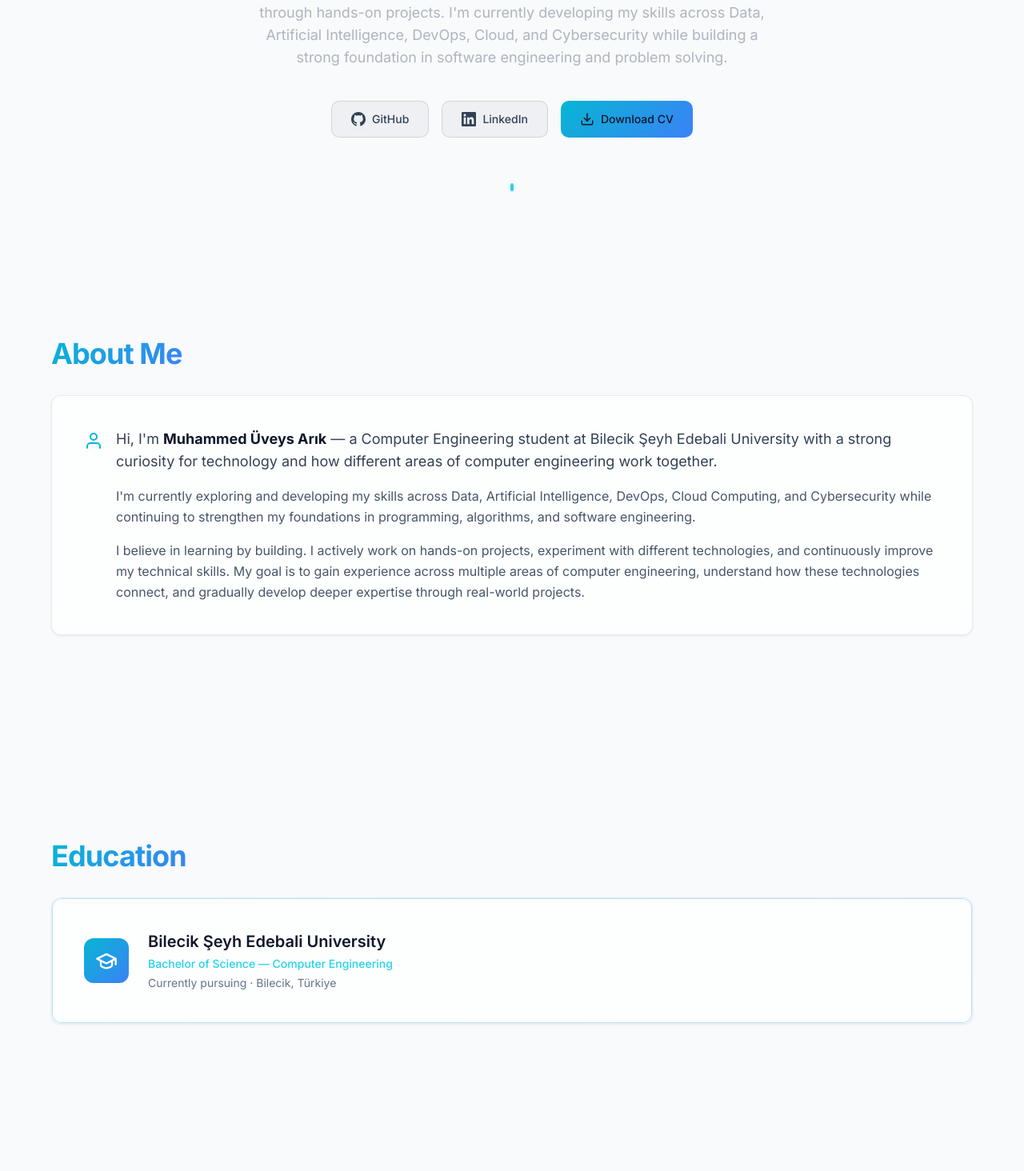
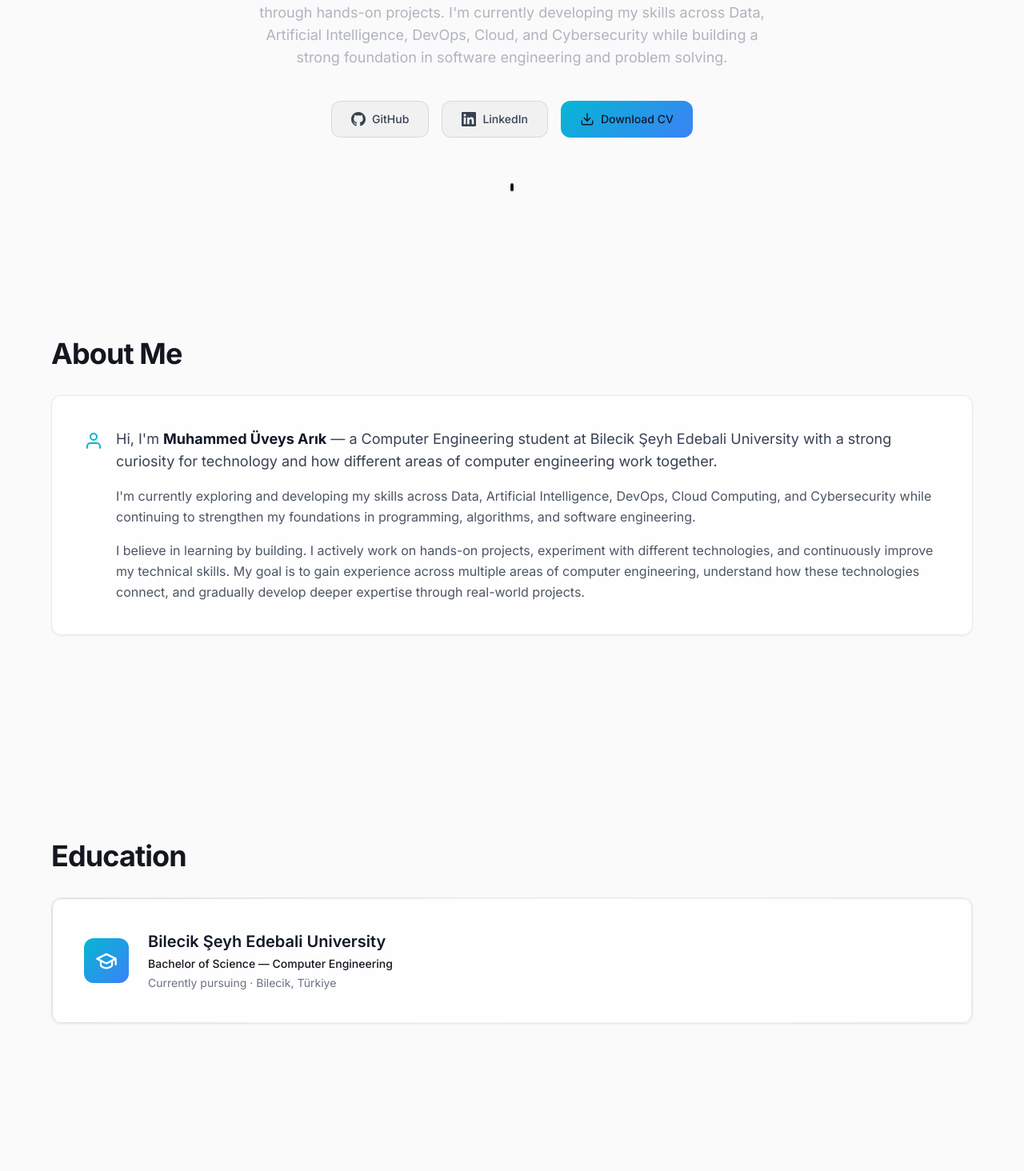
Before and after one commit to muhammeduveysarik/muhammed-uveys-arik-portfolio, a Next.js app: page / in a window 1280 px wide. Shown: the part 506-1970 px from the top of the page at 80% size. Built offline with nearby package versions, Linux system fonts and the light colour scheme; no server answers.

Commit message:
Update globals.css

```diff
--- a/app/globals.css
+++ b/app/globals.css
@@ -5,77 +5,77 @@
 @layer base {
   :root {
     /* LIGHT THEME */
-    --background: 210 40% 98%;
-    --foreground: 222 47% 11%;
+    --background: 0 0% 98%;
+    --foreground: 222 20% 10%;
 
     --card: 0 0% 100%;
-    --card-foreground: 222 47% 11%;
+    --card-foreground: 222 20% 10%;
 
     --popover: 0 0% 100%;
-    --popover-foreground: 222 47% 11%;
+    --popover-foreground: 222 20% 10%;
 
-    --primary: 191 91% 43%;
+    --primary: 222 20% 12%;
     --primary-foreground: 0 0% 100%;
 
-    --secondary: 210 40% 96%;
-    --secondary-foreground: 222 47% 15%;
+    --secondary: 220 14% 96%;
+    --secondary-foreground: 222 20% 15%;
 
-    --muted: 210 40% 96%;
-    --muted-foreground: 215 16% 47%;
+    --muted: 220 14% 96%;
+    --muted-foreground: 220 9% 46%;
 
-    --accent: 217 91% 60%;
-    --accent-foreground: 0 0% 100%;
+    --accent: 220 14% 92%;
+    --accent-foreground: 222 20% 12%;
 
-    --destructive: 0 84% 60%;
-    --destructive-foreground: 0 0% 98%;
+    --destructive: 0 72% 51%;
+    --destructive-foreground: 0 0% 100%;
 
-    --border: 214 32% 88%;
-    --input: 214 32% 88%;
-    --ring: 191 91% 43%;
+    --border: 220 13% 89%;
+    --input: 220 13% 89%;
+    --ring: 222 20% 20%;
 
-    --radius: 0.625rem;
-    --radius-sm: calc(0.625rem - 4px);
-    --radius-lg: calc(0.625rem + 4px);
+    --radius: 0.75rem;
+    --radius-sm: calc(0.75rem - 4px);
+    --radius-lg: calc(0.75rem + 4px);
     --radius-full: 9999px;
 
-    --shadow-sm: 0 1px 3px rgb(15 23 42 / 0.08);
-    --shadow-md: 0 8px 24px rgb(15 23 42 / 0.1);
-    --shadow-lg: 0 20px 45px rgb(15 23 42 / 0.14);
+    --shadow-sm: 0 1px 3px rgb(15 23 42 / 0.05);
+    --shadow-md: 0 10px 30px rgb(15 23 42 / 0.08);
+    --shadow-lg: 0 25px 60px rgb(15 23 42 / 0.12);
   }
 
   .dark {
     /* DARK THEME */
-    --background: 230 25% 4%;
-    --foreground: 210 40% 96%;
+    --background: 225 10% 5%;
+    --foreground: 0 0% 96%;
 
-    --card: 230 20% 8%;
-    --card-foreground: 210 40% 96%;
+    --card: 225 8% 8%;
+    --card-foreground: 0 0% 96%;
 
-    --popover: 230 20% 8%;
-    --popover-foreground: 210 40% 96%;
+    --popover: 225 8% 8%;
+    --popover-foreground: 0 0% 96%;
 
-    --primary: 191 91% 43%;
-    --primary-foreground: 230 25% 4%;
+    --primary: 0 0% 96%;
+    --primary-foreground: 225 10% 5%;
 
-    --secondary: 230 15% 14%;
-    --secondary-foreground: 210 40% 90%;
+    --secondary: 225 7% 13%;
+    --secondary-foreground: 0 0% 92%;
 
-    --muted: 230 15% 14%;
-    --muted-foreground: 215 20% 55%;
+    --muted: 225 7% 13%;
+    --muted-foreground: 220 7% 62%;
 
-    --accent: 217 91% 60%;
-    --accent-foreground: 210 40% 96%;
+    --accent: 225 7% 17%;
+    --accent-foreground: 0 0% 96%;
 
-    --destructive: 0 84% 60%;
+    --destructive: 0 62% 45%;
     --destructive-foreground: 0 0% 98%;
 
-    --border: 230 15% 18%;
-    --input: 230 15% 18%;
-    --ring: 191 91% 43%;
+    --border: 225 7% 18%;
+    --input: 225 7% 18%;
+    --ring: 0 0% 80%;
 
-    --shadow-sm: 0 1px 3px rgb(0 0 0 / 0.3);
-    --shadow-md: 0 8px 24px rgb(0 0 0 / 0.35);
-    --shadow-lg: 0 20px 45px rgb(0 0 0 / 0.45);
+    --shadow-sm: 0 1px 3px rgb(0 0 0 / 0.35);
+    --shadow-md: 0 10px 30px rgb(0 0 0 / 0.4);
+    --shadow-lg: 0 25px 60px rgb(0 0 0 / 0.5);
   }
 
   html {
@@ -89,6 +89,7 @@
   body {
     background-color: hsl(var(--background));
     color: hsl(var(--foreground));
+
     transition:
       background-color 0.35s ease,
       color 0.35s ease;
@@ -99,8 +100,8 @@
   }
 
   ::selection {
-    background-color: hsl(var(--primary) / 0.2);
-    color: hsl(var(--primary));
+    background-color: hsl(var(--foreground) / 0.12);
+    color: hsl(var(--foreground));
   }
 
   ::-webkit-scrollbar {
@@ -132,33 +133,46 @@
     scrollbar-width: none;
   }
 
-  /* HERO BACKGROUND */
+  /* HERO - CLEAN NEUTRAL BACKGROUND */
   .hero-gradient {
     background:
       radial-gradient(
-        ellipse 60% 50% at 50% -10%,
-        hsl(191 91% 43% / 0.15),
+        ellipse 55% 40% at 50% -10%,
+        rgb(100 116 139 / 0.08),
         transparent
       ),
       radial-gradient(
-        ellipse 40% 40% at 80% 0%,
-        hsl(217 91% 60% / 0.1),
+        ellipse 35% 30% at 85% 10%,
+        rgb(148 163 184 / 0.05),
+        transparent
+      ),
+      hsl(var(--background));
+  }
+
+  .dark .hero-gradient {
+    background:
+      radial-gradient(
+        ellipse 55% 40% at 50% -10%,
+        rgb(255 255 255 / 0.055),
         transparent
       ),
       radial-gradient(
-        ellipse 40% 30% at 20% 10%,
-        hsl(191 91% 43% / 0.08),
+        ellipse 35% 30% at 85% 10%,
+        rgb(255 255 255 / 0.025),
         transparent
-      );
+      ),
+      hsl(var(--background));
   }
 
   /* GLASS CARDS */
   .glass-card {
-    background: hsl(var(--card) / 0.72);
-    backdrop-filter: blur(14px);
-    -webkit-backdrop-filter: blur(14px);
+    background: hsl(var(--card) / 0.78);
 
-    border: 1px solid hsl(var(--border) / 0.6);
+    backdrop-filter: blur(16px);
+    -webkit-backdrop-filter: blur(16px);
+
+    border: 1px solid hsl(var(--border) / 0.75);
+
     box-shadow: var(--shadow-sm);
 
     transition:
@@ -171,18 +185,20 @@
   .glass-card:hover {
     transform: translateY(-3px);
     box-shadow: var(--shadow-md);
-    border-color: hsl(var(--primary) / 0.3);
+    border-color: hsl(var(--foreground) / 0.16);
   }
 
-  /* BLUE GRADIENT TEXT */
+  /* MAIN HEADINGS - NO BLUE GRADIENT */
   .gradient-text {
-    background: linear-gradient(135deg, #06b6d4, #3b82f6);
-    -webkit-background-clip: text;
-    -webkit-text-fill-color: transparent;
-    background-clip: text;
+    background: none;
+    -webkit-background-clip: initial;
+    -webkit-text-fill-color: currentColor;
+    background-clip: initial;
+
+    color: hsl(var(--foreground));
   }
 
-  /* GRADIENT BORDER */
+  /* CLEAN BORDER */
   .gradient-border {
     position: relative;
   }
@@ -191,13 +207,15 @@
     content: '';
     position: absolute;
     inset: 0;
+
     border-radius: inherit;
     padding: 1px;
 
     background: linear-gradient(
       135deg,
-      hsl(191 91% 43% / 0.3),
-      hsl(217 91% 60% / 0.3)
+      hsl(var(--foreground) / 0.15),
+      hsl(var(--foreground) / 0.03),
+      hsl(var(--foreground) / 0.1)
     );
 
     -webkit-mask:
@@ -213,7 +231,7 @@
   /* SECTION ANIMATION */
   .animate-fade-up {
     opacity: 0;
-    transform: translateY(28px);
+    transform: translateY(24px);
 
     transition:
       opacity 0.7s cubic-bezier(0.22, 1, 0.36, 1),
@@ -225,45 +243,81 @@
     transform: translateY(0);
   }
 
-  /* LIGHT MODE TEXT FIXES */
+  /* LIGHT MODE TAILWIND COLOR FIXES */
   html:not(.dark) .text-white {
-    color: rgb(15 23 42);
+    color: rgb(17 24 39);
   }
 
   html:not(.dark) .text-gray-100 {
-    color: rgb(30 41 59);
+    color: rgb(31 41 55);
   }
 
   html:not(.dark) .text-gray-200 {
-    color: rgb(51 65 85);
+    color: rgb(55 65 81);
   }
 
   html:not(.dark) .text-gray-300 {
-    color: rgb(51 65 85);
+    color: rgb(55 65 81);
   }
 
   html:not(.dark) .text-gray-400 {
-    color: rgb(71 85 105);
+    color: rgb(75 85 99);
   }
 
   html:not(.dark) .text-gray-500 {
-    color: rgb(100 116 139);
+    color: rgb(107 114 128);
   }
 
   html:not(.dark) .bg-white\/5 {
-    background-color: rgb(15 23 42 / 0.04);
+    background-color: rgb(17 24 39 / 0.035);
   }
 
   html:not(.dark) .bg-white\/10 {
-    background-color: rgb(15 23 42 / 0.07);
+    background-color: rgb(17 24 39 / 0.065);
   }
 
   html:not(.dark) .border-white\/5 {
-    border-color: rgb(15 23 42 / 0.08);
+    border-color: rgb(17 24 39 / 0.07);
   }
 
   html:not(.dark) .border-white\/10 {
-    border-color: rgb(15 23 42 / 0.12);
+    border-color: rgb(17 24 39 / 0.11);
+  }
+
+  /* REMOVE CYAN / BLUE FROM COMMON EXISTING CLASSES */
+
+  .text-cyan-300,
+  .text-cyan-400,
+  .text-cyan-500,
+  .text-blue-400,
+  .text-blue-500 {
+    color: hsl(var(--foreground)) !important;
+  }
+
+  .bg-cyan-400,
+  .bg-cyan-500,
+  .bg-blue-500 {
+    background-color: hsl(var(--foreground)) !important;
+    color: hsl(var(--background)) !important;
+  }
+
+  .bg-cyan-400\/10,
+  .bg-cyan-500\/10,
+  .bg-cyan-500\/20 {
+    background-color: hsl(var(--foreground) / 0.07) !important;
+  }
+
+  .border-cyan-400\/30,
+  .border-cyan-500\/20,
+  .border-cyan-500\/30,
+  .border-blue-500\/30 {
+    border-color: hsl(var(--foreground) / 0.16) !important;
+  }
+
+  /* STATUS DOTS */
+  .bg-cyan-400,
+  .bg-cyan-500 {
+    background-color: hsl(var(--foreground)) !important;
   }
 
   /* ACCESSIBILITY */
```
